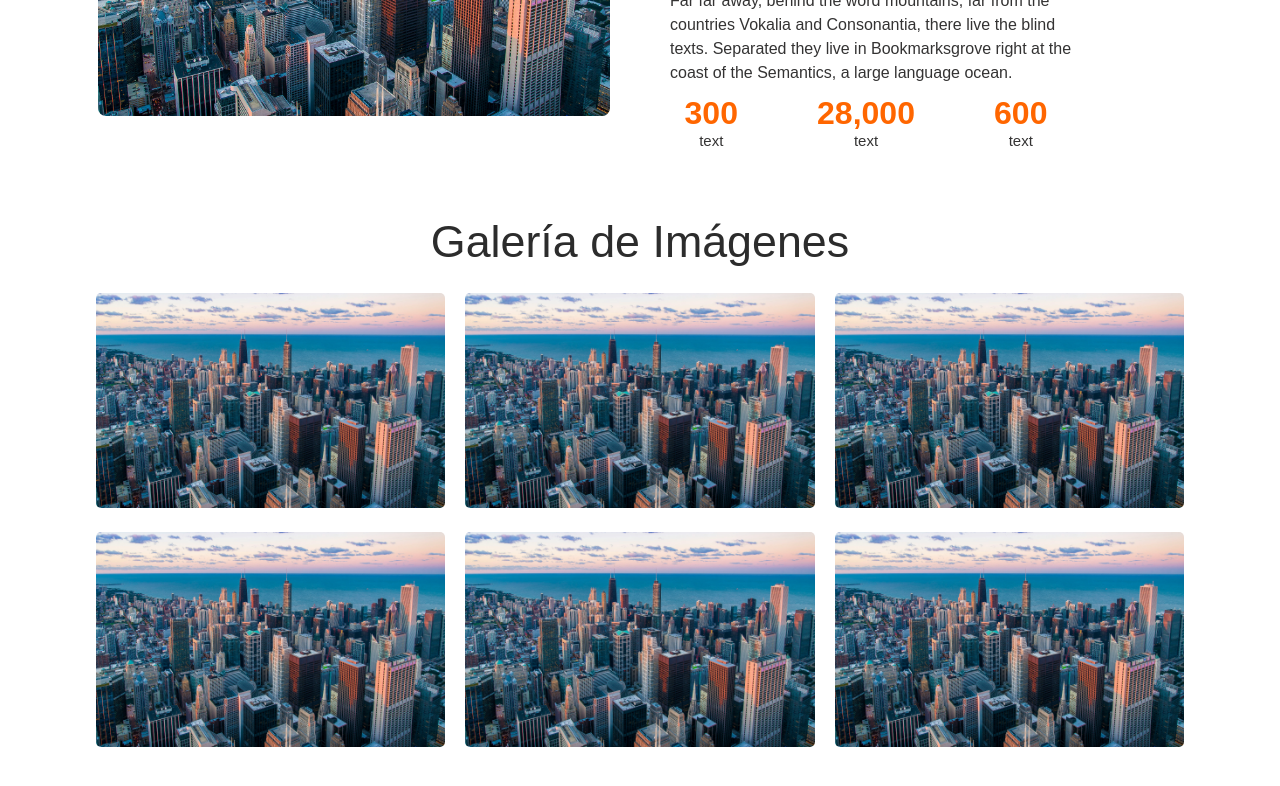
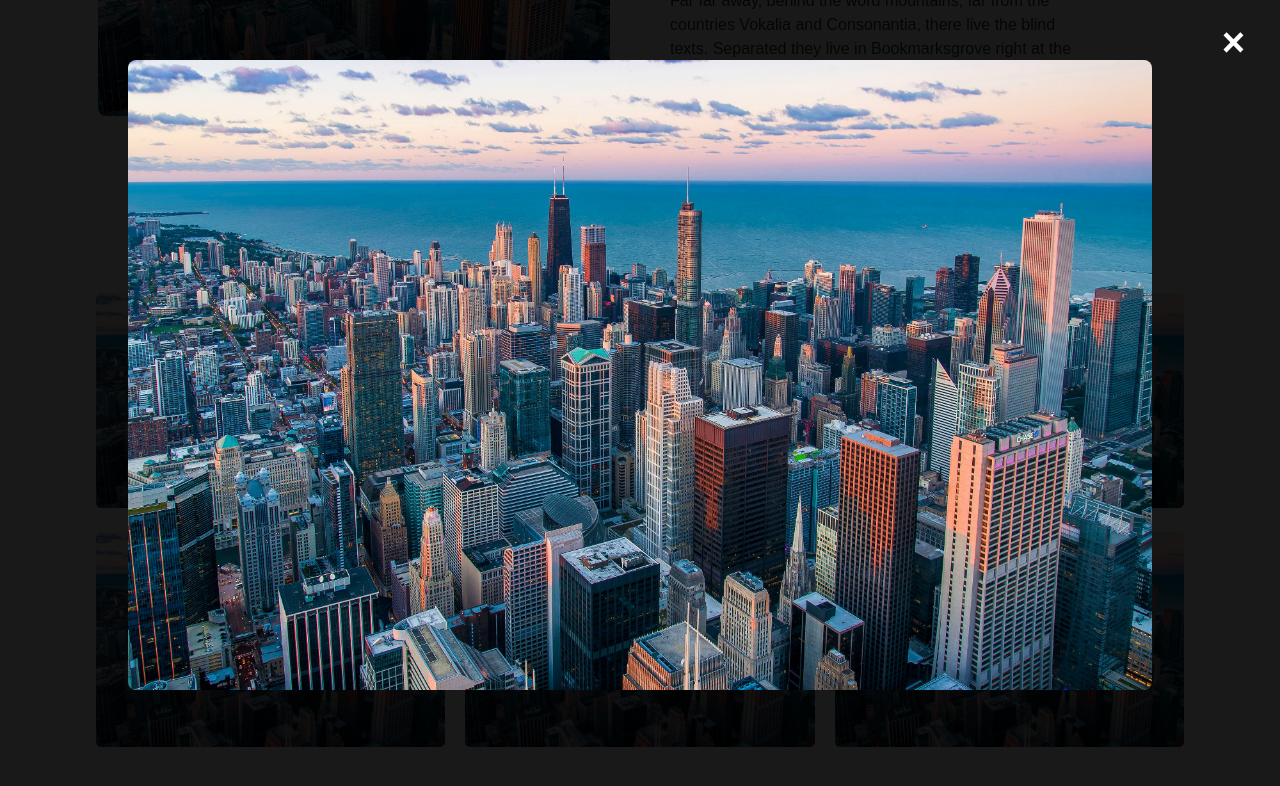
Before and after one commit to BALT9/paginaWeb-basica-html-css-js, a plain HTML site: page index.html in a window 1280 px wide. Both pictures are taken after a click on the picture 270 px from the left and 2485 px from the top of the page. Shown: the part 2085-2871 px from the top of the page. Drawn offline with nearby package versions, Linux system fonts and the light colour scheme.

Commit message:
se agrego un modal

```diff
--- a/css/styles.css
+++ b/css/styles.css
@@ -425,6 +425,39 @@ body {
   color: #aaa;
 }
 
+/* modal  */
+.modal {
+  display: none;
+  position: fixed;
+  z-index: 1000;
+  padding-top: 60px;
+  left: 0;
+  top: 0;
+  width: 100%;
+  height: 100%;
+  overflow: auto;
+  background-color: rgba(0,0,0,0.9);
+}
+
+.modal-contenido {
+  display: block;
+  margin: auto;
+  max-width: 80%;
+  max-height: 80%;
+  border-radius: 8px;
+}
+
+.cerrar {
+  position: absolute;
+  top: 20px;
+  right: 35px;
+  color: #fff;
+  font-size: 40px;
+  font-weight: bold;
+  cursor: pointer;
+}
+
+
 
 /* Pantallas grandes de escritorio */
 @media only screen and (max-width: 1200px) {
--- a/index.html
+++ b/index.html
@@ -125,6 +125,13 @@
         </div>
     </div>
 
+    <!-- Modal -->
+    <div id="modal" class="modal">
+        <span class="cerrar">&times;</span>
+        <img class="modal-contenido" id="imgModal">
+    </div>
+
+
     <div class="container-contacto">
         <div class="contacto">
             <div class="contacto-text">
@@ -174,6 +181,30 @@
     </footer>
 
     <script src="./js/menu.js"></script>
+
+    <script>
+        const modal = document.getElementById("modal");
+        const modalImg = document.getElementById("imgModal");
+        const span = document.getElementsByClassName("cerrar")[0];
+
+        document.querySelectorAll('.galeria .imagen img').forEach(img => {
+            img.addEventListener('click', () => {
+                modal.style.display = "block";
+                modalImg.src = img.src;
+            });
+        });
+
+        span.onclick = function () {
+            modal.style.display = "none";
+        }
+
+        modal.onclick = function (e) {
+            if (e.target === modal) {
+                modal.style.display = "none";
+            }
+        }
+    </script>
+
 </body>
 
 </html>
```
Also changed, not shown: js/menu.js (line endings or trailing spaces).
